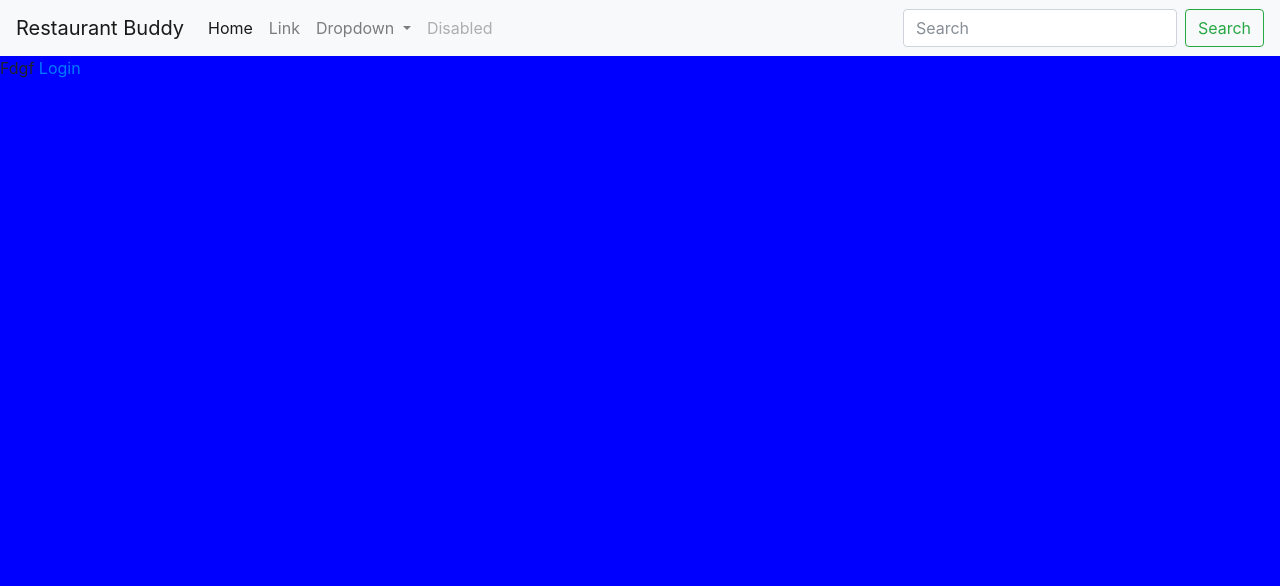
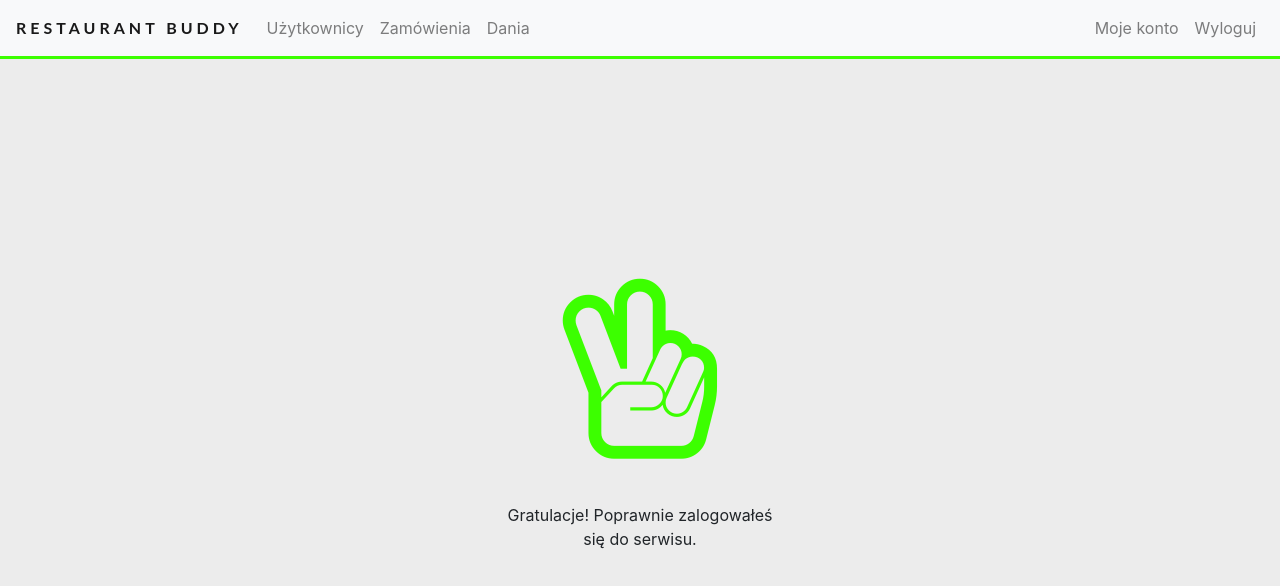
Before and after one commit to WiWi96/restaurant-buddy, a website: page RestaurantFrontend/app/dashboard.html in a window 1280 px wide. Drawn offline with nearby package versions, Linux system fonts and the light colour scheme.

Commit message:
Add dashboard and style variables

```diff
--- a/RestaurantFrontend/app/dashboard.html
+++ b/RestaurantFrontend/app/dashboard.html
@@ -32,48 +32,46 @@
 
         <div class="collapse navbar-collapse" id="navbarSupportedContent">
             <ul class="navbar-nav mr-auto">
-                <li class="nav-item active">
-                    <a class="nav-link" href="#">Home
-                        <span class="sr-only">(current)</span>
-                    </a>
+                <li class="nav-item">
+                    <a class="nav-link" href="#">Użytkownicy</a>
                 </li>
                 <li class="nav-item">
-                    <a class="nav-link" href="#">Link</a>
-                </li>
-                <li class="nav-item dropdown">
-                    <a class="nav-link dropdown-toggle" href="#" id="navbarDropdown" role="button" data-toggle="dropdown" aria-haspopup="true"
-                        aria-expanded="false">
-                        Dropdown
-                    </a>
-                    <div class="dropdown-menu" aria-labelledby="navbarDropdown">
-                        <a class="dropdown-item" href="#">Action</a>
-                        <a class="dropdown-item" href="#">Another action</a>
-                        <div class="dropdown-divider"></div>
-                        <a class="dropdown-item" href="#">Something else here</a>
-                    </div>
+                    <a class="nav-link" href="#">Zamówienia</a>
                 </li>
                 <li class="nav-item">
-                    <a class="nav-link disabled" href="#">Disabled</a>
+                    <a class="nav-link" href="#">Dania</a>
                 </li>
             </ul>
-            <form class="form-inline my-2 my-lg-0">
-                <input class="form-control mr-sm-2" type="search" placeholder="Search" aria-label="Search">
-                <button class="btn btn-outline-success my-2 my-sm-0" type="submit">Search</button>
-            </form>
+            <ul class="navbar-nav">
+                <li class="nav-item">
+                    <a class="nav-link" href="#">Moje konto</a>
+                </li>
+                <li class="nav-item">
+                    <a class="nav-link" href="#">Wyloguj</a>
+                </li>
+            </ul>
         </div>
     </nav>
-    <header>
+    <div class="container full-height">
+        <div class="row text-center">
+            <div class="big-icon col-sm-12">
+                <i class="fa fa-hand-peace-o" aria-hidden="true"></i>
+            </div>
+            <div class="message-text col-sm-12 col-md-8 offset-md-2 col-lg-6 offset-lg-3">
+                <p>
+                    Gratulacje! Poprawnie zalogowałeś się do serwisu.
+                </p>
+            </div>
+        </div>
+    </div>
 
-    </header>
-
-    Fdgf
-    <a href="login.html">Login</a>
 
     <!-- jQuery -->
     <script src="vendor/jquery/jquery-3.2.1.min.js"></script>
 
     <!-- Popper -->
-	<script src="https://cdnjs.cloudflare.com/ajax/libs/popper.js/1.12.3/umd/popper.min.js" integrity="sha384-vFJXuSJphROIrBnz7yo7oB41mKfc8JzQZiCq4NCceLEaO4IHwicKwpJf9c9IpFgh" crossorigin="anonymous"></script>
+    <script src="https://cdnjs.cloudflare.com/ajax/libs/popper.js/1.12.3/umd/popper.min.js" integrity="sha384-vFJXuSJphROIrBnz7yo7oB41mKfc8JzQZiCq4NCceLEaO4IHwicKwpJf9c9IpFgh"
+        crossorigin="anonymous"></script>
 
     <!-- Bootstrap -->
     <script src="vendor/bootstrap/js/bootstrap.min.js"></script>
--- a/RestaurantFrontend/app/less/styles.less
+++ b/RestaurantFrontend/app/less/styles.less
@@ -1,11 +1,59 @@
-@default-background:  rgb(161, 161, 161);
+@primary-color: #3cff00;
+
+@default-background:  rgb(236, 236, 236);
+
+.sans-serif-font {
+    font-family: 'Lato', 'Segoe UI', 'Arial', sans-serif;
+}
+
+html {
+    height: 100%;
+}
+
 body {
-    background: blue;
+    background: @default-background;
+    height: 100%;
+}
 
+.navbar {
+    position: fixed;
+    width: 100%;
+    border-bottom: 3px solid @primary-color;
 
-    nav {
-        background: red;
+    .navbar-brand {
+        .sans-serif-font;
+        letter-spacing: 4px;
+        font-size: 1rem;
+        text-transform: uppercase;
+        font-weight: bold;
+
+        &:hover {
+            text-shadow: 3px 3px 0 @primary-color;
+        }
     }
+
+    .nav-item {
+        &:hover {
+            background-color: @primary-color;
+            border-radius: 3px;
+
+            .nav-link {
+                color: white;
+            }
+        }
+    }
+}
+
+.full-height {
+    display: flex;
+    align-items: center;
+    justify-content: center;
+    height: 100%;
+}
+
+.big-icon {
+    color: @primary-color;
+    font-size: 180px;
 }
 
 .login {
```
Also changed, not shown: RestaurantFrontend/app/css/styles.css.
